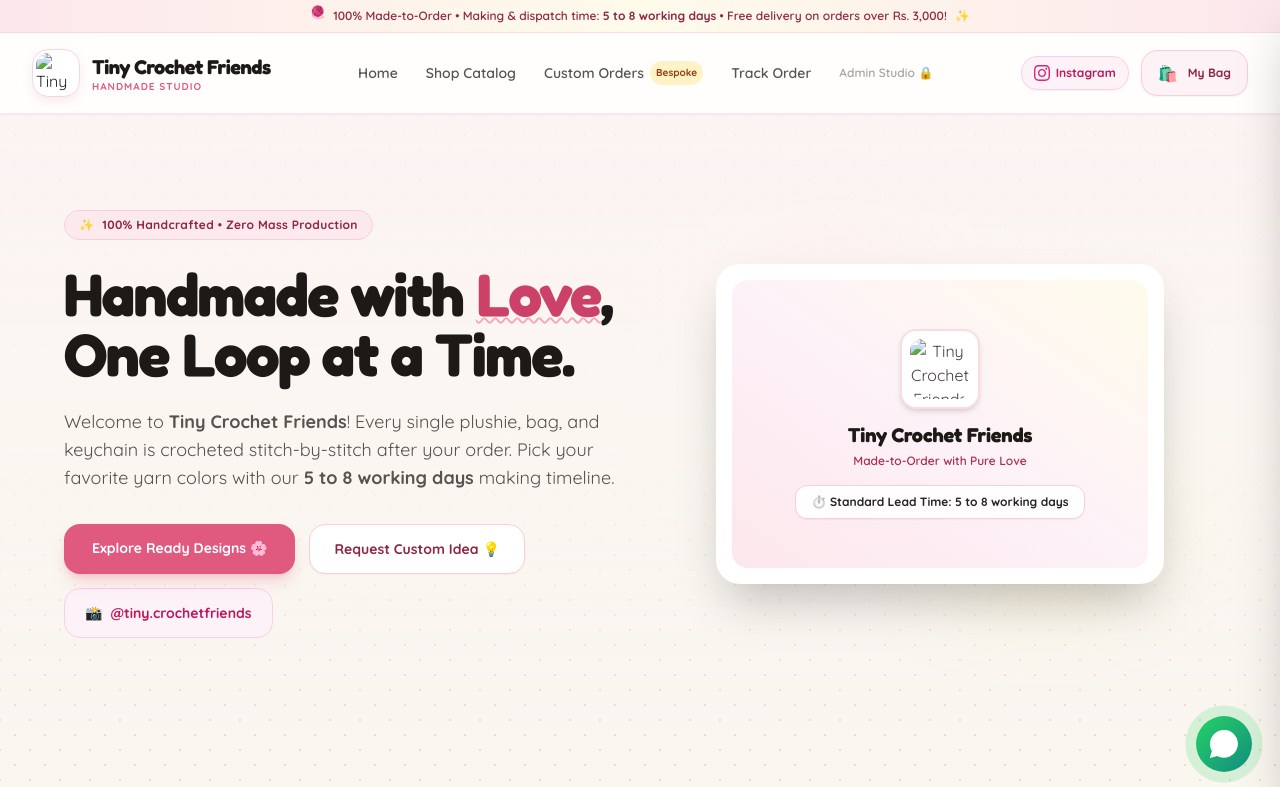
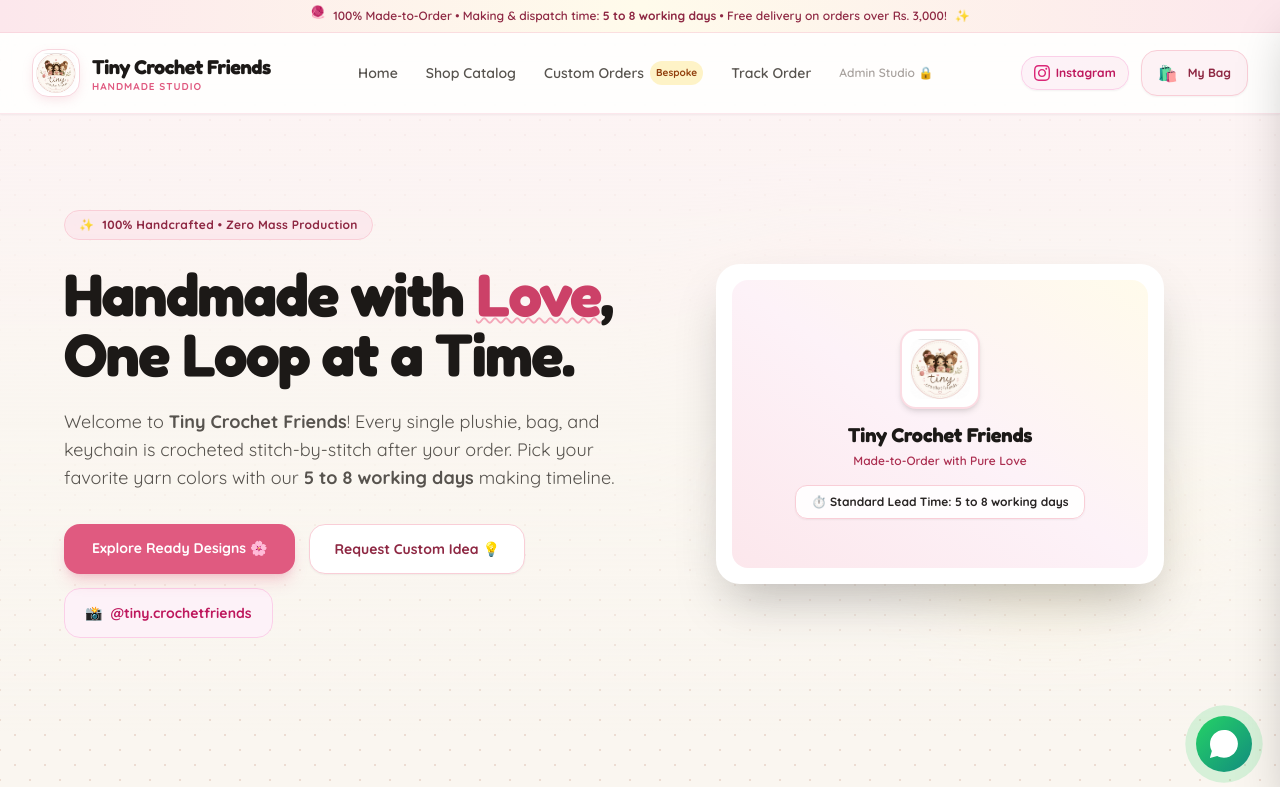
Before and after one commit to Manahil-Naeem/tiny-crochet-friends, a plain HTML site: page index.html in a window 1280 px wide. Shown: the top 787 px of the page. Drawn offline with nearby package versions, Linux system fonts and the light colour scheme; a script that the page names is missing.

Commit message:
Fix JavaScript and logo paths

```diff
--- a/index.html
+++ b/index.html
@@ -6,9 +6,9 @@
     <title>Tiny Crochet Friends • Handmade with Love 🧶</title>
 
     <!-- Favicon -->
-    <link rel="icon" type="image/png" href="assets/logo.png">
-    <link rel="shortcut icon" type="image/png" href="assets/logo.png">
-    <link rel="apple-touch-icon" href="assets/logo.png">
+    <link rel="icon" type="image/png" href="./logo.png">
+    <link rel="shortcut icon" type="image/png" href="./logo.png">
+    <link rel="apple-touch-icon" href="./logo.png">
 
     <!-- Tailwind CSS CDN -->
     <script src="https://cdn.tailwindcss.com"></script>
@@ -64,7 +64,7 @@
             <!-- Brand Logo -->
             <a href="#home" class="flex items-center gap-3 group">
                 <div class="brand-logo-frame">
-                    <img src="assets/logo.png" alt="Tiny Crochet Friends Logo" class="brand-logo-img">
+                    <img src="./logo.png" alt="Tiny Crochet Friends Logo" class="brand-logo-img">
                 </div>
                 <div>
                     <span class="font-heading font-extrabold text-xl text-stone-900 tracking-tight block">Tiny Crochet Friends</span>
@@ -167,7 +167,7 @@
                             <div class="relative rounded-3xl overflow-hidden border-4 border-white shadow-2xl stitch-border-pink p-3 bg-white text-center space-y-4">
                                 <div class="w-full h-72 rounded-2xl bg-gradient-to-tr from-rose-100 via-pink-50 to-amber-50 flex flex-col items-center justify-center p-6 text-stone-700">
                                     <div class="w-20 h-20 rounded-2xl bg-white p-2 shadow-md border-2 border-rose-200/70 mb-3 flex items-center justify-center">
-                                        <img src="assets/logo.png" alt="Tiny Crochet Friends Logo" class="w-full h-full object-contain rounded-xl">
+                                        <img src="./logo.png" alt="Tiny Crochet Friends Logo" class="w-full h-full object-contain rounded-xl">
                                     </div>
                                     <h3 class="font-heading font-extrabold text-xl text-stone-900">Tiny Crochet Friends</h3>
                                     <p class="text-xs text-rose-700 font-semibold mt-1">Made-to-Order with Pure Love</p>
@@ -562,7 +562,7 @@
         <div class="max-w-6xl mx-auto px-4 sm:px-6 lg:px-8 flex flex-col md:flex-row items-center justify-between gap-6 text-center md:text-left">
             <div class="space-y-1">
                 <div class="flex items-center justify-center md:justify-start gap-2.5">
-                    <img src="assets/logo.png" alt="Tiny Crochet Friends" class="w-7 h-7 rounded-lg object-contain bg-white border border-rose-100 shadow-xs p-0.5">
+                    <img src="./logo.png" alt="Tiny Crochet Friends" class="w-7 h-7 rounded-lg object-contain bg-white border border-rose-100 shadow-xs p-0.5">
                     <span class="font-extrabold text-base text-stone-900">Tiny Crochet Friends</span>
                 </div>
                 <p class="text-xs text-stone-500">Handmade crochet cuties, stitched with love. Made-to-order in 5 to 8 working days.</p>
@@ -613,7 +613,7 @@
         <div id="whatsapp-popup-menu" class="hidden fixed bottom-28 right-7 z-50 w-72 bg-white rounded-3xl p-5 border border-emerald-100 shadow-2xl stitch-border text-xs space-y-3 animate-slide-up">
             <div class="flex items-center justify-between border-b border-stone-100 pb-2">
                 <div class="flex items-center gap-2">
-                    <img src="assets/logo.png" alt="Tiny Crochet Friends" class="w-6 h-6 rounded-full object-contain border border-emerald-200 bg-white">
+                    <img src="./logo.png" alt="Tiny Crochet Friends" class="w-6 h-6 rounded-full object-contain border border-emerald-200 bg-white">
                     <span class="font-bold text-stone-800">Tiny Crochet Friends</span>
                 </div>
                 <button type="button" id="close-wa-popup-btn" class="text-stone-400 hover:text-stone-700">✕</button>
@@ -1104,6 +1104,6 @@
     <div id="toast-container"></div>
 
     <!-- App Scripts (ES Modules) -->
-    <script type="module" src="js/app.js"></script>
+    <script type="module" src="./app.js"></script>
 </body>
 </html>
```
